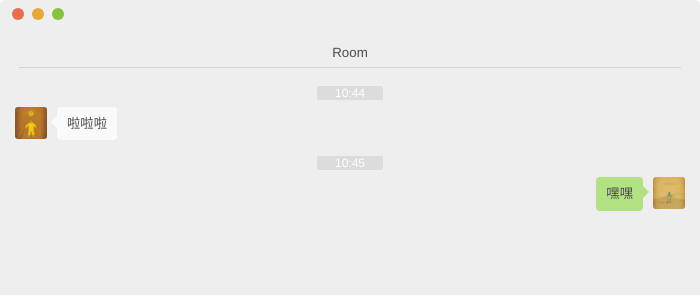
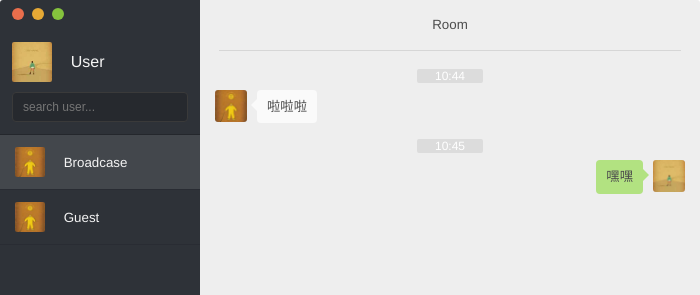
Before and after one commit to wujm2007/CPChat-client, an Electron app: page index.html in a window 700 px wide. Shown: the top 295 px of the page. Drawn offline with nearby package versions, Linux system fonts and the light colour scheme; no server answers.

Commit message:
add sidebar html&css

```diff
--- a/client.js
+++ b/client.js
@@ -6,7 +6,6 @@ const io = require("socket.io-client");
 const msgHandler = require("./clientUtil");
 
 const {ipcRenderer} = require('electron');
-let isMaximized = false;
 
 const SERVER_KEY = cryptoUtil.importKey(`-----BEGIN PUBLIC KEY-----
 MFwwDQYJKoZIhvcNAQEBBQADSwAwSAJBAIkL4Lx9lEjL09SblZrsXF+41r0ncaX3
@@ -81,7 +80,8 @@ $(function () {
                     append(createDownload(msg.sender, msg.fileName, blob));
                 });
                 break;
-            case "text":
+            case
+            "text":
                 append(createMessage(msg.sender, msg.text));
                 break;
             default:
@@ -201,21 +201,20 @@ $(function () {
         }
     });
 
+    $(document).on("dblclick", ".title-bar", function () {
+        ipcRenderer.send('maximize-window');
+    });
+
     $(document).on("click", ".close", function () {
         ipcRenderer.send('close-window');
     });
 
     $(document).on("click", ".max", function () {
-        if (isMaximized) {
-            ipcRenderer.send('original-window');
-        } else {
-            ipcRenderer.send('show-window');
-        }
-        isMaximized = !isMaximized;
+        ipcRenderer.send('maximize-window');
     });
 
     $(document).on("click", ".min", function () {
-        ipcRenderer.send('hide-window');
+        ipcRenderer.send('minimize-window');
     });
 });
 
--- a/cryptoUtil.js
+++ b/cryptoUtil.js
@@ -1,7 +1,3 @@
-/**
- * Created by jameswu on 2017/5/6.
- */
-
 const crypto = require('crypto');
 const NodeRSA = require('node-rsa');
 
--- a/css/index.css
+++ b/css/index.css
@@ -1,5 +1,9 @@
 *, :after, :before {
     box-sizing: border-box;
+}
+
+.noselect {
+user-select: none;
 }
 
 body, html {
@@ -31,7 +35,7 @@ ul {
 #chat {
     overflow: hidden;
     width: 100%;
-    height: calc(100% - 12px - 1.2em);
+    height: 100%;
 }
 
 #chat .main {
@@ -108,6 +112,7 @@ ul {
     line-height: 2.5;
     word-break: break-all;
     padding: 0 10px;
+    user-select: initial;
 }
 
 .m-message .text:before {
@@ -147,7 +152,6 @@ ul {
     line-height: 30px;
     margin: 0 19px;
     padding: 10px 0;
-    height: 3em;
 }
 
 #chat .main .m-text .toolbar {
@@ -236,3 +240,33 @@ a, button, input, textarea {
 .select-style select:focus {
     outline: none;
 }
+
+.main, .sidebar{height:100%}
+.sidebar{float:left;width:200px;color:#f4f4f4;background-color:#2e3238}
+
+.card
+{
+margin-top: 30px;
+    padding:12px;border-bottom:1px solid #24272c}.card footer
+{margin-top:10px}
+.card .avatar ,.card .name
+{vertical-align:middle}
+.card .avatar
+{border-radius:2px}
+.card .name
+{display:inline-block;margin:0 0 0 15px;font-size:16px}
+.card .search
+{padding:0 10px;width:100%;font-size:12px;color:#fff;height:30px;line-height:30px;border:1px solid #3a3a3a;border-radius:4px;outline:none;background-color:#26292e}
+
+.list li
+{padding:12px 15px;border-bottom:1px solid #292c33;cursor:pointer;-webkit-transition:background-color .1s;transition:background-color .1s}
+.list li:hover
+{background-color:hsla(0,0%,100%,.03)}
+.list li.active
+{background-color:hsla(0,0%,100%,.1)}
+.list .avatar, .list .name
+{vertical-align:middle}
+.list .avatar
+{border-radius:2px}
+.list .name
+{display:inline-block;margin:0 0 0 15px}
--- a/css/title-bar.css
+++ b/css/title-bar.css
@@ -10,8 +10,6 @@
     float: left;
     height: auto;
     width: 100%;
-    background: #eee;
-    border-radius: 5px 5px 0 0;
 }
 
 .browser .btns {
--- a/index.html
+++ b/index.html
@@ -9,6 +9,9 @@
 </head>
 
 <body>
+<div id="chat" class="noselect">
+    <div class="sidebar">
+
         <div class="browser">
             <div class="title-bar">
                 <div class="btns">
@@ -18,7 +21,21 @@
                 </div>
             </div>
         </div>
-<div id="chat">
+        <div class="card">
+            <header><img class="avatar" width="40" height="40" alt="User" src="images/avatar1.jpeg">
+                <p class="name">User</p></header>
+            <footer><input class="search" type="text" placeholder="search user..."></footer>
+        </div>
+        <div class="list">
+            <ul>
+                <li class="active"><img class="avatar" width="30" height="30" alt="Broadcase" src="images/avatar2.jpeg">
+                    <p class="name">Broadcase</p></li>
+                <li><img class="avatar" width="30" height="30" alt="Guest" src="images/avatar2.jpeg">
+                    <p class="name">Guest</p></li>
+            </ul>
+        </div>
+    </div>
+
     <div class="main">
         <div class="m-header">
             <span id="room-name">Room</span>
```
Also changed, not shown: main.js (+7 -9 lines), README.md, clientUtil.js (line endings or trailing spaces), package.json (line endings or trailing spaces). Lines whose indentation alone changed are shown as unchanged.
